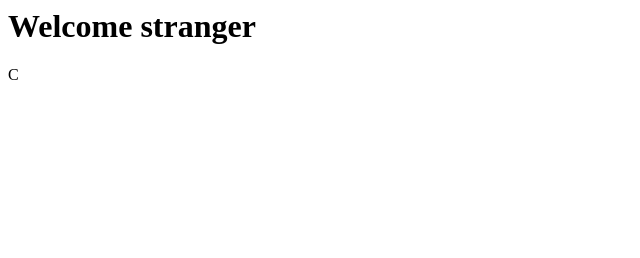
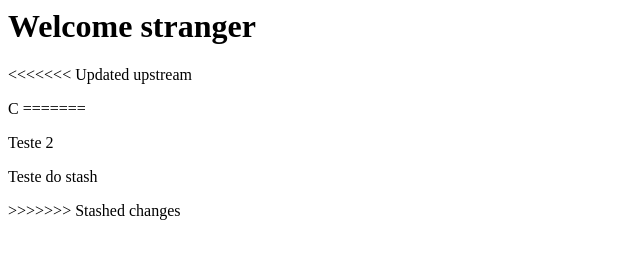
Before and after one commit to TheSamuelVitor/cursos-alura, a plain HTML site: page git_github/index.html in a window 1280 px wide. Shown: the whole page, without its empty margins (0-640 px from the left). Drawn offline with Linux system fonts and the light colour scheme.

Commit message:
teste do stash

```diff
--- a/git_github/index.html
+++ b/git_github/index.html
@@ -4,6 +4,11 @@
 	</head>
 	<body>
 		<h1>Welcome stranger</h1>
+<<<<<<< Updated upstream
 		<p>C
+=======
+		<p>Teste 2</p>
+		<p>Teste do stash</p>
+>>>>>>> Stashed changes
 	</body>
 </html>
```
Also changed, not shown: 1 other file.
